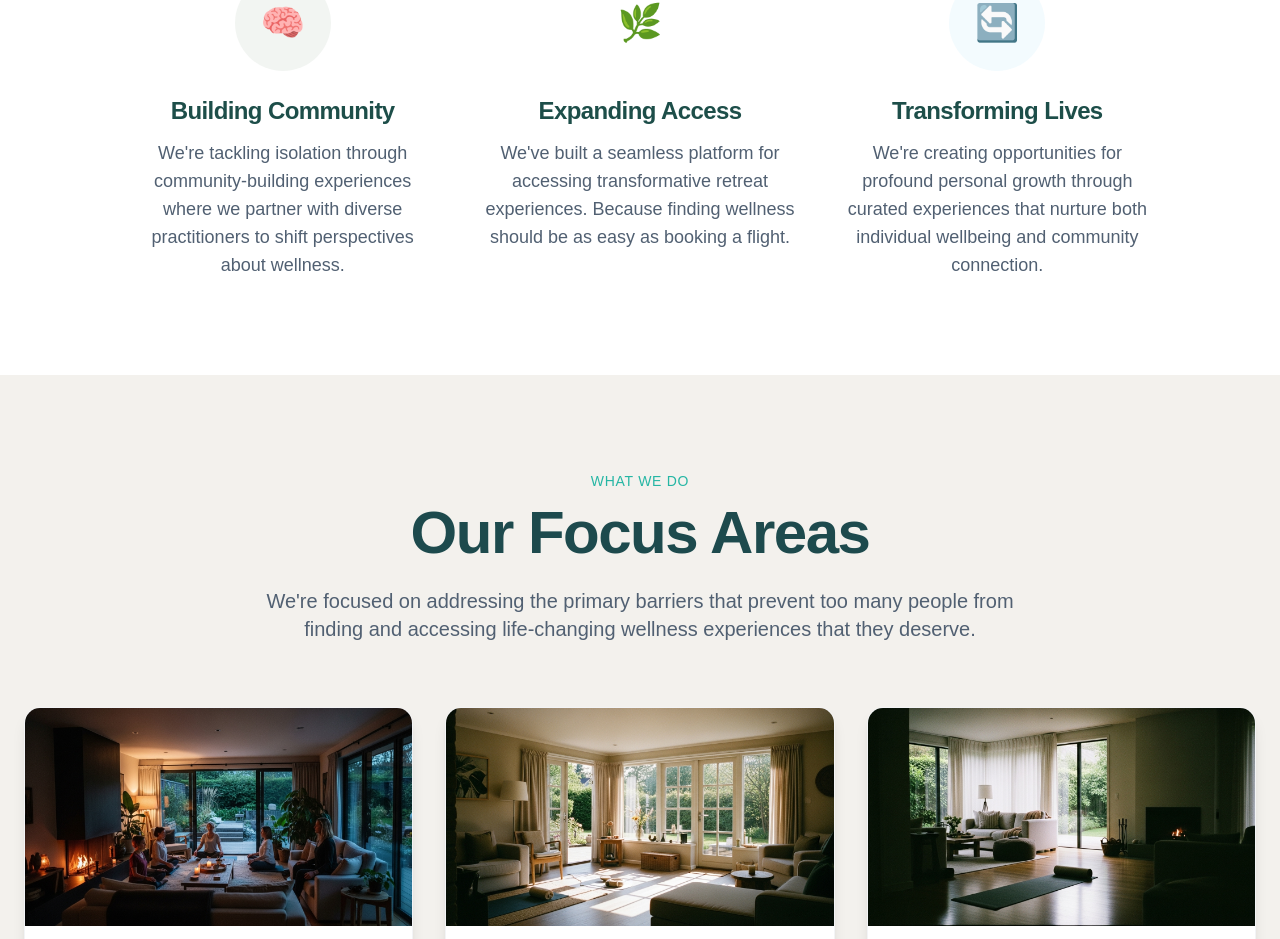
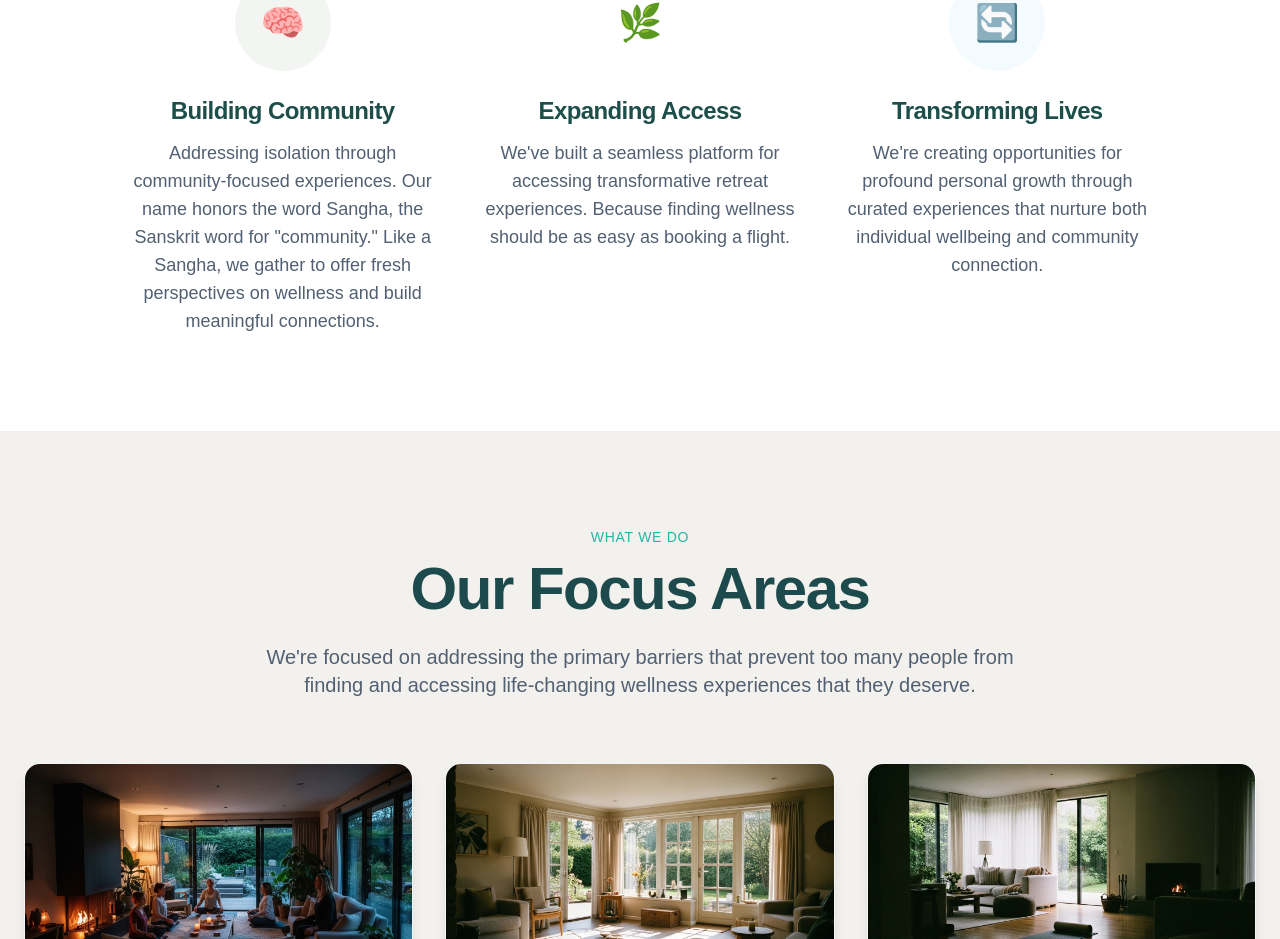
Before and after one commit to Devinfern/sanghos, a React (Vite) app: page / in a window 1280 px wide. Shown: the part 2091-3030 px from the top of the page. Built offline with nearby package versions, Linux system fonts and the light colour scheme; no server answers; the database is empty; a web font is replaced by a local one.

Commit message:
Visual edit in Lovable
Edited UI in Lovable

```diff
--- a/src/components/home/HomePurpose.tsx
+++ b/src/components/home/HomePurpose.tsx
@@ -32,9 +32,7 @@ const HomePurpose = () => {
                 <span className="text-4xl">🧠</span>
               </div>
               <h3 className="text-2xl font-bold mb-3">Building Community</h3>
-              <p className="text-brand-slate text-lg">
-                We're tackling isolation through community-building experiences where we partner with diverse practitioners to shift perspectives about wellness.
-              </p>
+              <p className="text-brand-slate text-lg">Addressing isolation through community-focused experiences. Our name honors the word Sangha, the Sanskrit word for &quot;community.&quot; Like a Sangha, we gather to offer fresh perspectives on wellness and build meaningful connections.</p>
             </div>
 
             <div className="flex flex-col items-center">
```
